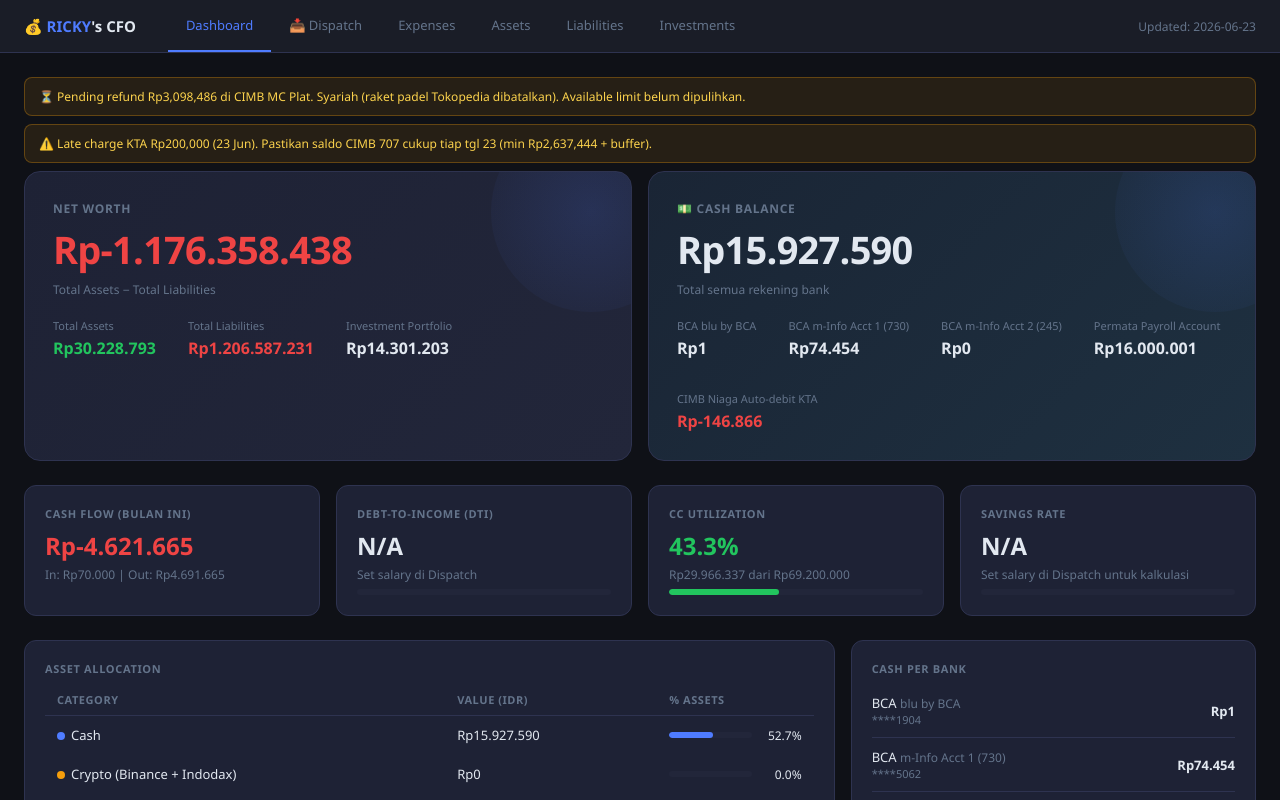
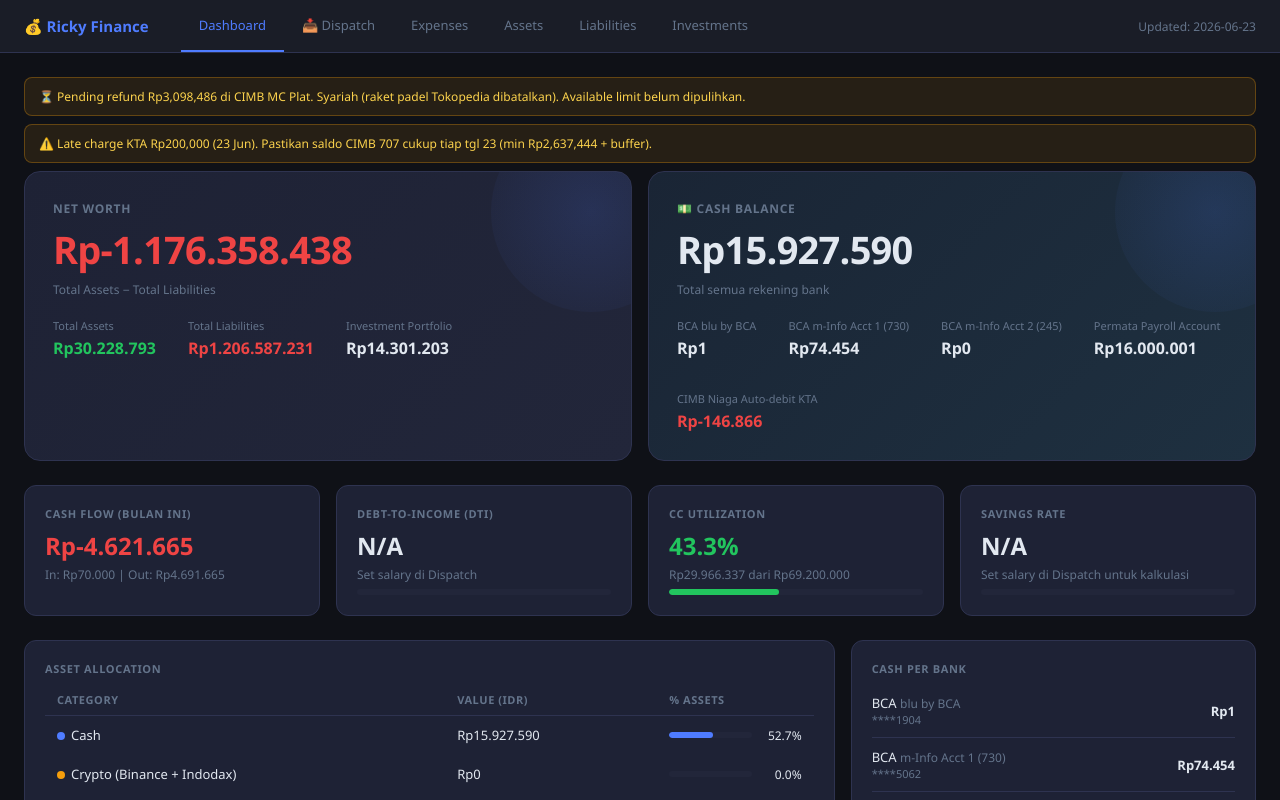
Before and after one commit to riickbal/ricky-finance-dashboard, a plain HTML site: page index.html in a window 1280 px wide. Shown: the top 800 px of the page. Drawn offline with Linux system fonts and the light colour scheme.

Commit message:
Add files via upload

```diff
--- a/index.html
+++ b/index.html
@@ -148,7 +148,7 @@
 <body>
 
 <div class="topbar">
-  <div class="logo">💰 RICKY<span>'s CFO</span></div>
+  <div class="logo">💰 Ricky Finance</div>
   <div class="nav-tabs">
     <div class="nav-tab active" onclick="showPage('dashboard',this)">Dashboard</div>
     <div class="nav-tab" onclick="showPage('dispatch',this)">📥 Dispatch</div>
```
